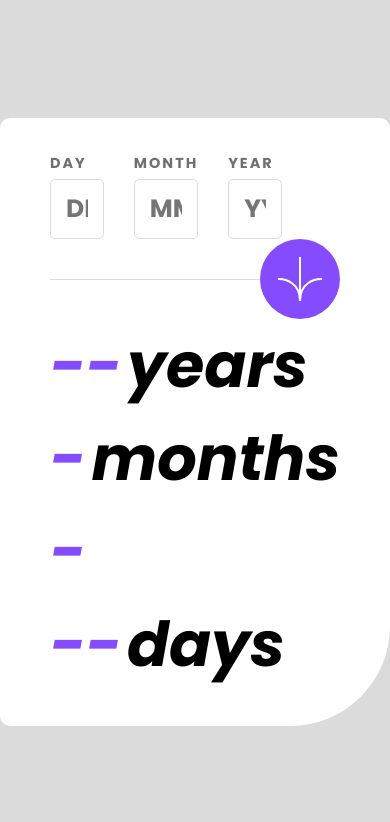
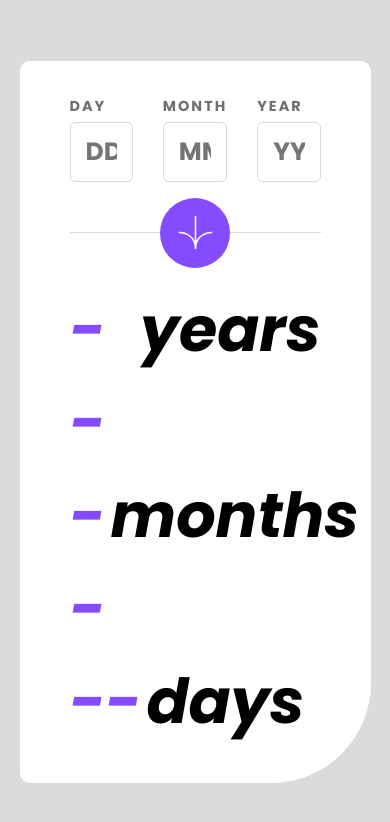
Before and after one commit to DrZiMo/age-calculator, a plain HTML site: page index.html in a window 390 px wide. Drawn offline with Linux system fonts and the light colour scheme.

Commit message:
Update age-calculator.css

```diff
--- a/css/age-calculator.css
+++ b/css/age-calculator.css
@@ -72,7 +72,7 @@ body {
 }
 .wrapper .container {
     background-color: var(--white);
-    max-width: 700px;
+    max-width: min(700px, 90%);
     padding: 35px 50px;
     border-radius: 10px 10px 100px 10px;
 }
@@ -81,7 +81,11 @@ body {
     gap: 30px;
     width: 80%;
 }
-
+@media (max-width: 750px) {
+    .wrapper .container .inputs {
+        width: 100%;
+    }
+}
 .wrapper .container .inputs .sub-input {
     display: flex;
     flex-direction: column;
@@ -131,6 +135,13 @@ body {
     grid-template-columns: 1fr 80px;
     align-items: center;
 }
+@media (max-width: 750px) {
+    .wrapper .container .divider-btn {
+        grid-template-columns: 1fr;
+        position: relative;
+        margin: 50px 0;
+    }
+}
 .wrapper .container .divider-btn .divider {
     width: 100%;
     height: 0.6px;
@@ -145,6 +156,19 @@ body {
     align-items: center;
     border-radius: 50%;
     transition: 0.2s;
+}
+
+@media (max-width: 750px) {
+    .wrapper .container .divider-btn .arrow {
+        position: absolute;
+        left: 50%;
+        transform: translateX(-50%);
+        width: 70px;
+        height: 70px;
+    }
+    .wrapper .container .divider-btn .arrow img {
+        width: 35px;
+    }
 }
 .wrapper .container .divider-btn .arrow:hover,
 .wrapper .container .divider-btn .arrow:focus-visible {
```
